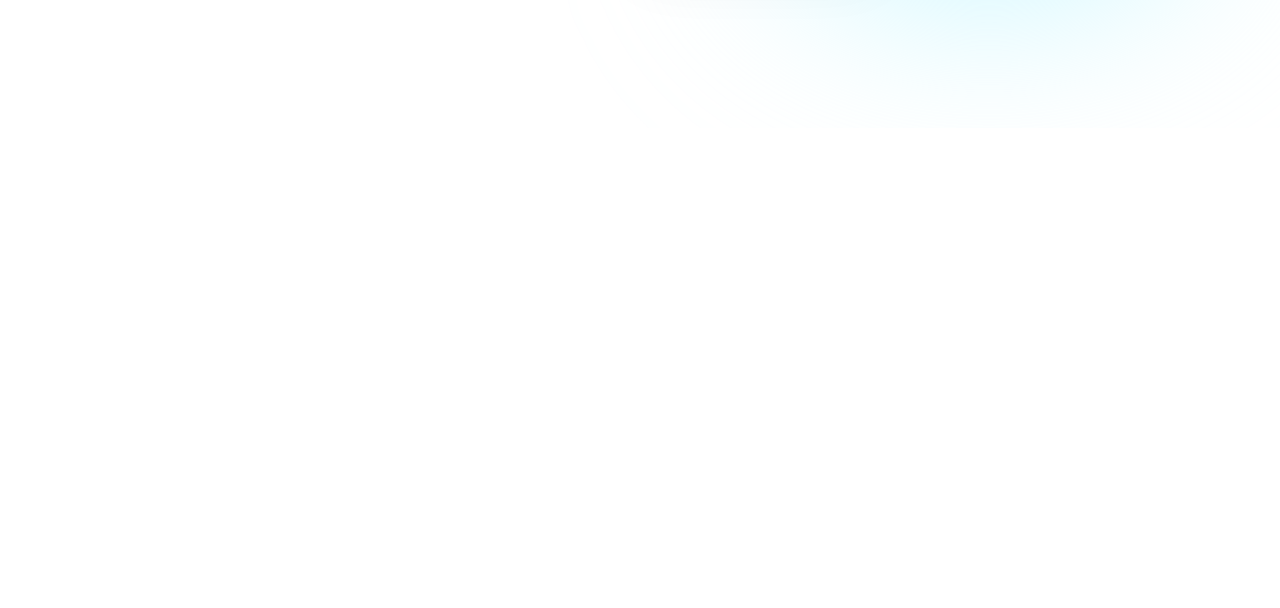
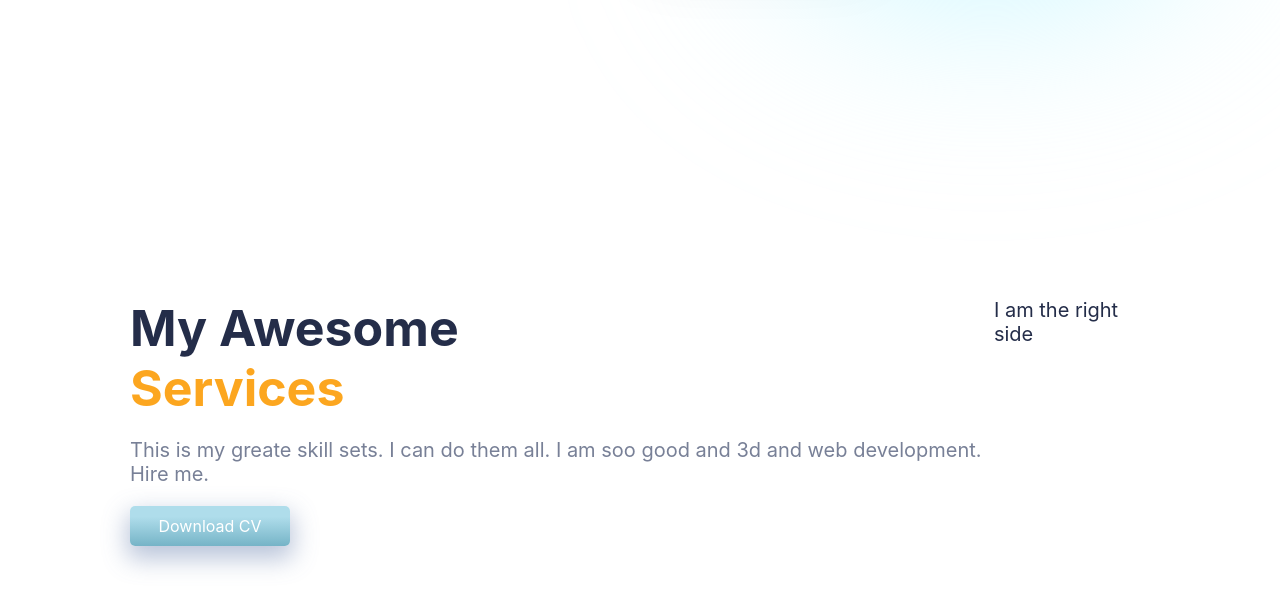
Before and after one commit to seriouspig/portfolio, a React (Create React App) app: page / in a window 1280 px wide. Shown: the part 668-1276 px from the top of the page. Before the commit the page ends 800 px from the top, so only its background shows below. Built offline with nearby package versions, Linux system fonts and the light colour scheme.

Commit message:
Skills left side done

```diff
--- a/src/Components/Skills/Skills.css
+++ b/src/Components/Skills/Skills.css
@@ -0,0 +1,39 @@
+.skills{
+    padding: 0 3rem 0 3rem;
+    display: flex;
+    height: 90vh;
+    margin-bottom: 8rem;
+    margin-top: 9rem;
+    margin-bottom: 13rem;
+}
+
+.awesome{
+    display: flex;
+    flex-direction: column;
+    position: relative;
+}
+
+.awesome>:nth-child(1){
+    color:var(--black);
+    font-size: 2.5rem;
+    font-weight:bold;
+}
+
+.awesome>:nth-child(2){
+    color:var(--orange);
+    font-size: 2.5rem;
+    font-weight:bold;
+}
+
+.awesome>:nth-child(3){
+    color:var(--gray);
+    font-size: 20px;
+    font-weight: 400;
+    margin-top: 1rem;
+}
+
+.s-button{
+    width: 8rem;
+    height: 2rem;
+    margin-top: 1rem;
+}
--- a/src/Components/Skills/Skills.jsx
+++ b/src/Components/Skills/Skills.jsx
@@ -2,17 +2,24 @@ import React from 'react'
 import './Skills.css'
 import HeartEmoji from '../../img/heartemoji.png'
 import Glasses from '../../img/glasses.png'
+import Humble from '../../img/humble.png'
 
 const Skills = () => {
   return (
     <div className="skills">
         {/* left side */}
         <div className="awesome">
-
+        <span>My Awesome</span>
+        <span>Services</span>
+        <span>
+            This is my greate skill sets. I can do them all. I am soo good and 3d and web development. Hire me.
+        </span>
+        <button className="button s-button">Download CV</button>
+        <div classNAme="blur s-blur" style={{background: "#ABF1FF94"}}></div>
         </div>
         {/* right side  */}
         <div className="cards">
-
+            I am the right side
         </div>
     </div>
   )
```
